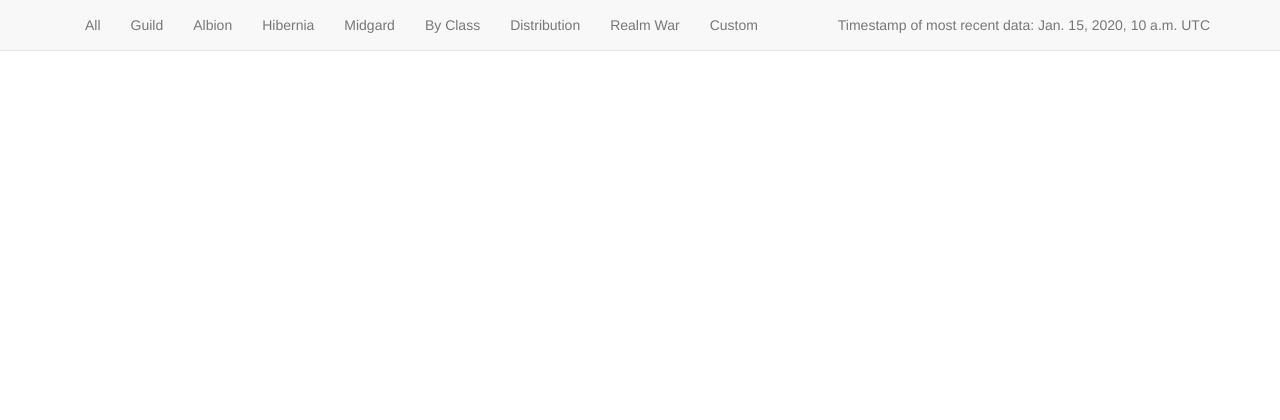
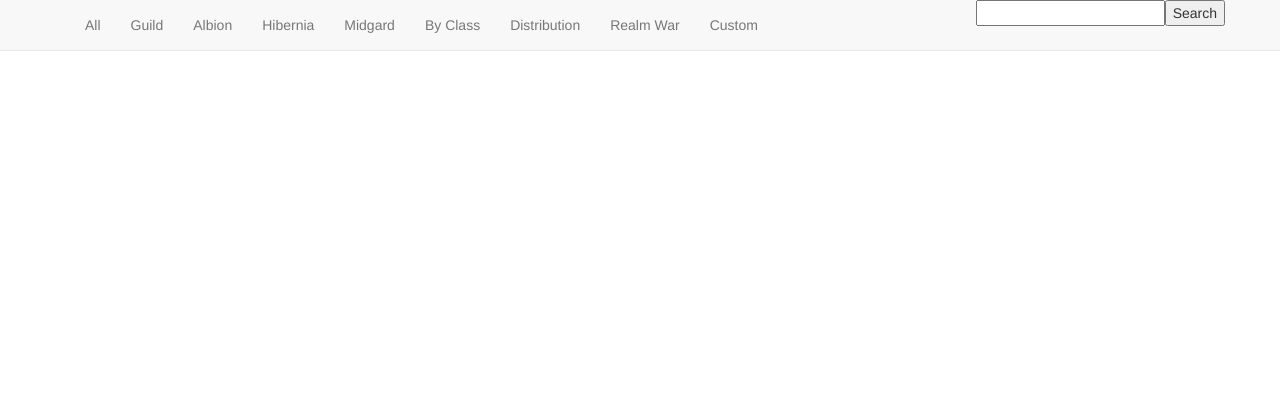
Before and after one commit to prsauer/uthmetric, a Django app: template hello/apps/hellocount/templates/charts.html in a window 1280 px wide. Shown: the top 420 px of the page. Run offline with Django 3.2, Linux system fonts and the light colour scheme; the template is opened without the code that fills it: most values are stand-ins (such as "Sample title", 1, 10 or a date in 2020); parts of the project's set-up code (start-up, migrations or seed data) failed here and were passed over; some libraries are stand-ins or nearby versions.

Commit message:
player search

```diff
--- a/hello/apps/hellocount/templates/navbar.html
+++ b/hello/apps/hellocount/templates/navbar.html
@@ -1,3 +1,9 @@
+
+<script>
+function goSearch() {
+  window.open('http://uthgard.riftmetric.com/history/' + $('#searchid').val())
+}
+</script>
 
 <nav class="navbar navbar-default navbar-static-top">
   <div class="container">
@@ -14,7 +20,9 @@
         <li class="{% if realm == 'custom' %}active{% endif %}"><a href="{% url 'create_custom' %}">Custom</a></li>
       </ul>
       <ul class="nav navbar-nav navbar-right">
-        <li><a href="#">Timestamp of most recent data: {{timestamp}} UTC</a></li>
+        <li><input id="searchid"></input></li>
+        <li><button action="goSearch()">Search</button></list>
+        <!--<li><a href="#">Timestamp of most recent data: {{timestamp}} UTC</a></li> -->
       </ul>
       </div>
   </div>
```
